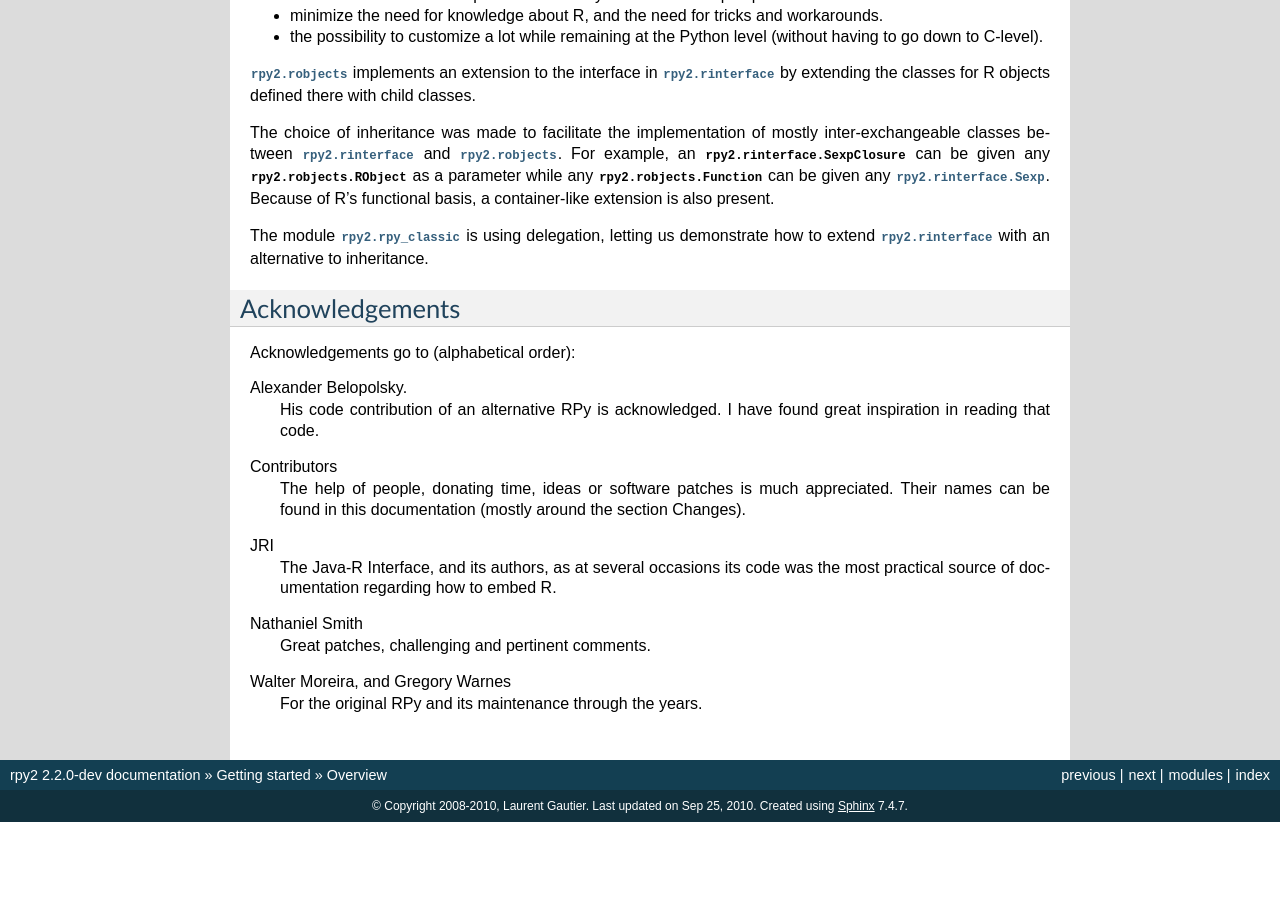
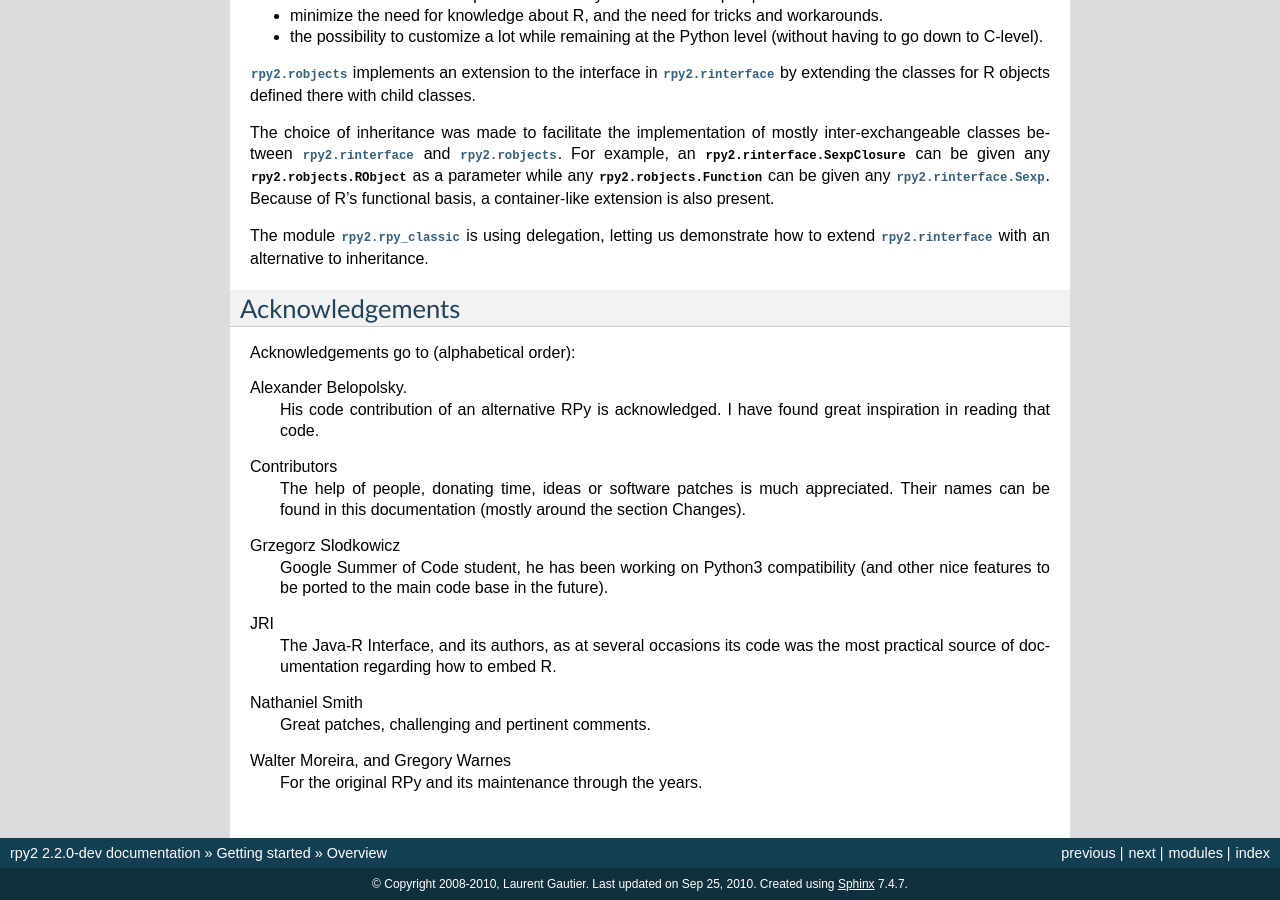
Before and after one commit to rpy2/rpy2, a Sphinx documentation site: the page built from doc/source/overview.rst, in a window 1280 px wide and 900 px high, scrolled down 4736 px. Built offline with Sphinx 7.4.7, drawn with Linux system fonts in a browser that asks for light colours; formulas are drawn with MathJax 3; before the commit the page ends 5558 px from its top, so only the background shows below that.

Commit message:
Ack to Greg
--HG--
branch : version_2.2.x

```diff
--- a/doc/source/overview.rst
+++ b/doc/source/overview.rst
@@ -384,6 +384,10 @@ Contributors
     Their names can be found in this documentation (mostly around the
     section Changes).
 
+Grzegorz Slodkowicz
+    Google Summer of Code student, he has been working on Python3 compatibility
+    (and other nice features to be ported to the main code base in the future).
+
 JRI
     The Java-R Interface, and its authors, as at several occasions
     its code was the most practical source of documentation
```
